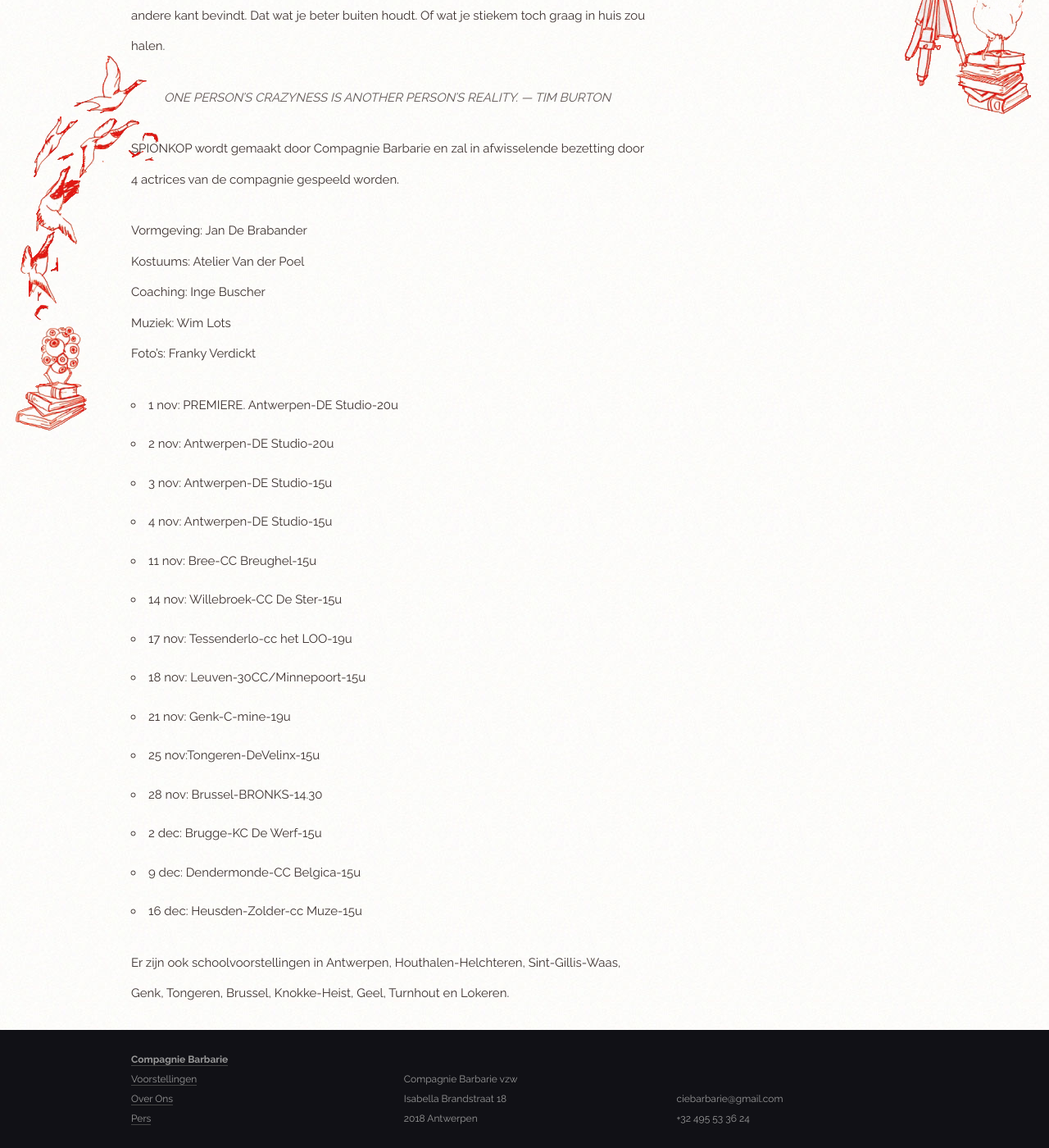
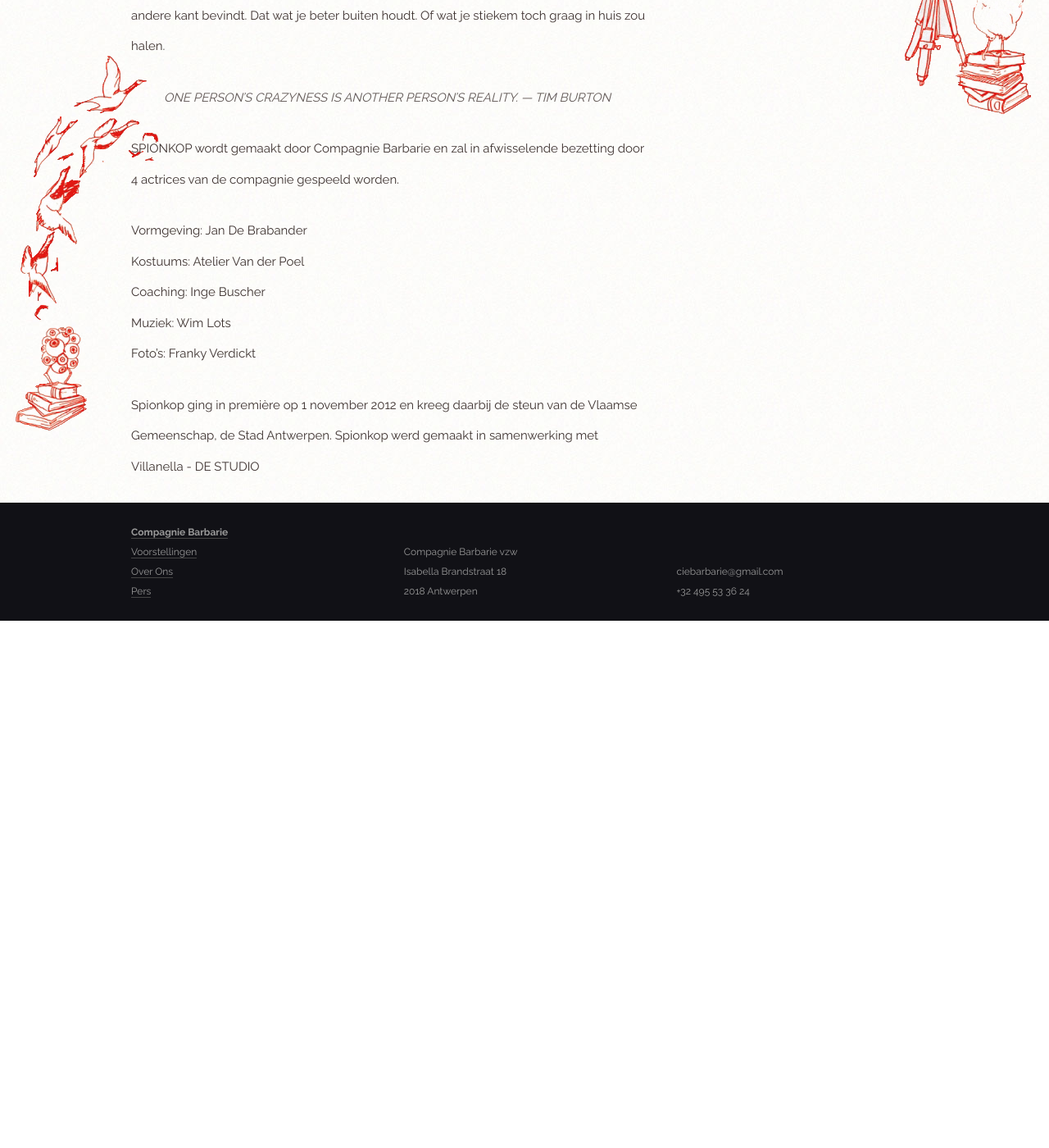
Before and after one commit to ciebarbarie/ciebarbarie, a Jekyll site: the page built from voorstellingen/spionkop.md, in a window 1280 px wide and 1400 px high, scrolled down 1346 px. Shown: the whole window at 82% size. Built offline with Jekyll 4.4.1, drawn with Linux system fonts in a browser that asks for light colours; nearby versions of some CDN libraries; some web fonts are replaced; library files that are not in the unit come from our copies; after the commit the page ends 2103 px from its top, so only the background shows below that.

Commit message:
Verwijder speeldata op spionkop.

```diff
--- a/voorstellingen/spionkop.md
+++ b/voorstellingen/spionkop.md
@@ -56,26 +56,10 @@ SPIONKOP neemt je mee in de duistere en spannende mysteries van dat wat zich aan
 
 SPIONKOP wordt gemaakt door Compagnie Barbarie en zal in afwisselende bezetting door 4 actrices van de compagnie gespeeld worden.
 
-
 Vormgeving: Jan De Brabander<br>
 Kostuums: Atelier Van der Poel<br>
 Coaching: Inge Buscher<br>
 Muziek: Wim Lots<br>
 Foto's: Franky Verdickt
 
-- 1 nov: PREMIERE. Antwerpen-DE Studio-20u<br>
-- 2 nov: Antwerpen-DE Studio-20u<br>
-- 3 nov: Antwerpen-DE Studio-15u<br>
-- 4 nov: Antwerpen-DE Studio-15u<br>
-- 11 nov: Bree-CC Breughel-15u<br>
-- 14 nov: Willebroek-CC De Ster-15u<br>
-- 17 nov: Tessenderlo-cc het LOO-19u<br>
-- 18 nov: Leuven-30CC/Minnepoort-15u<br>
-- 21 nov: Genk-C-mine-19u<br>
-- 25 nov:Tongeren-DeVelinx-15u<br>
-- 28 nov: Brussel-BRONKS-14.30<br>
-- 2 dec: Brugge-KC De Werf-15u<br>
-- 9 dec: Dendermonde-CC Belgica-15u<br>
-- 16 dec: Heusden-Zolder-cc Muze-15u<br>
-
-Er zijn ook schoolvoorstellingen in Antwerpen, Houthalen-Helchteren, Sint-Gillis-Waas, Genk, Tongeren, Brussel, Knokke-Heist, Geel, Turnhout en Lokeren.
+Spionkop ging in première op 1 november 2012 en kreeg daarbij de steun van de Vlaamse Gemeenschap, de Stad Antwerpen. Spionkop werd gemaakt in samenwerking met Villanella - DE STUDIO
```
